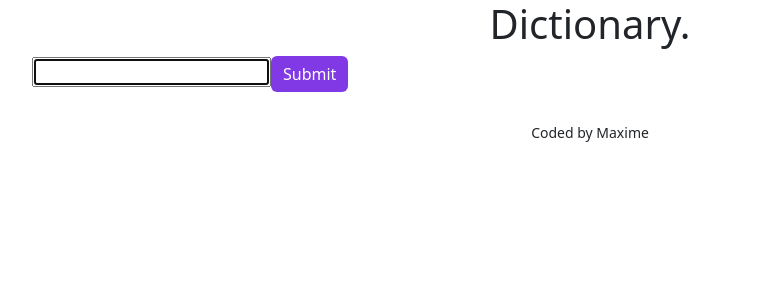
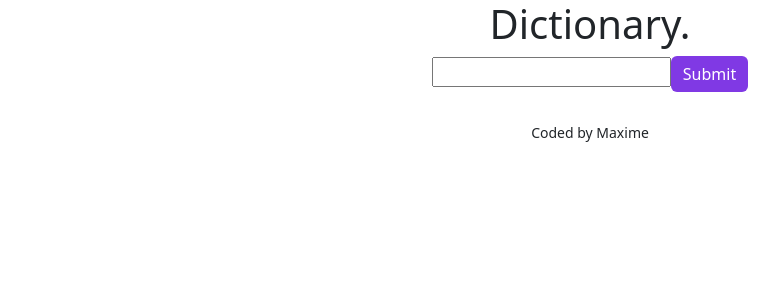
Before and after one commit to hallomaxime/dictionary-project, a React (Create React App) app: page / in a window 1280 px wide. Shown: the top 300 px of the page, without its empty margins (50-829 px from the left). Built offline with nearby package versions, Linux system fonts and the light colour scheme.

Commit message:
Update Dictionary.js

```diff
--- a/src/Dictionary.js
+++ b/src/Dictionary.js
@@ -15,8 +15,8 @@ export default function Dictionary() {
 
   return (
     <div className="Dictionary">
-      <form onSubmit={search}>
-        <input type="search" autoFocus={true} onChange={handleKeywordChange} />
+      <form onSubmit={search} className="text-center">
+        <input type="search" onChange={handleKeywordChange} />
         <input type="submit" className="btn btn-primary"></input>
       </form>
     </div>
```
